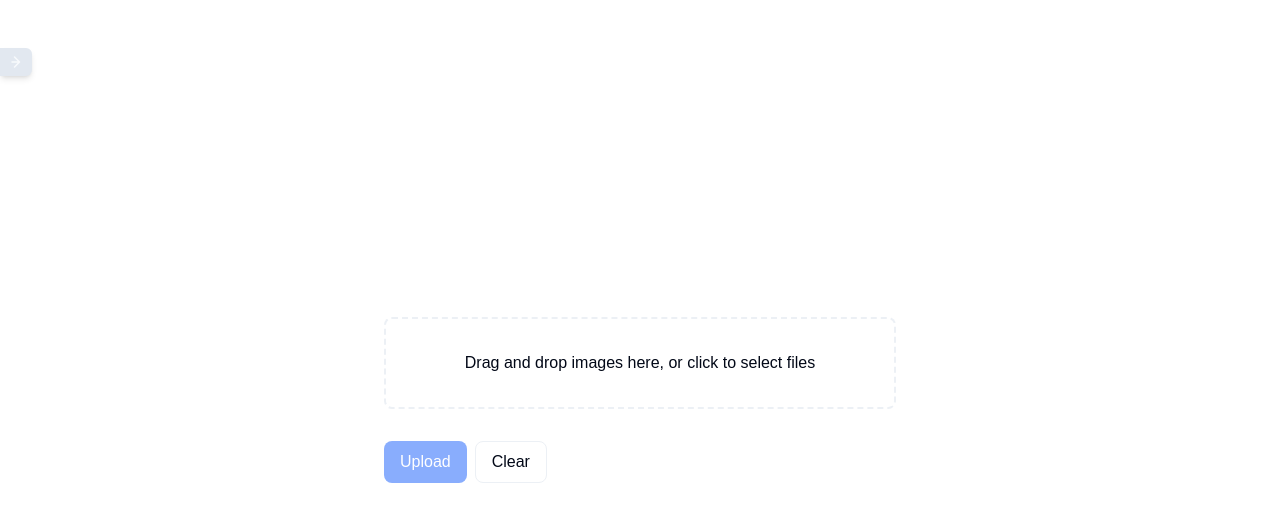
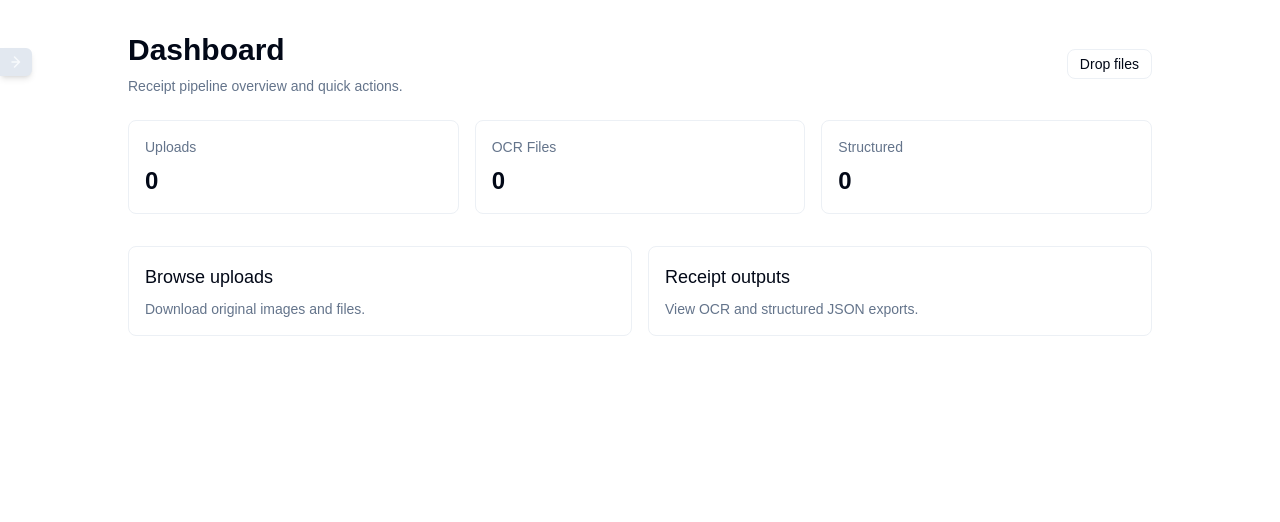
Before and after one commit to ilIger-518/Flowtics, a Next.js app: page / in a window 1280 px wide. Shown: the top 522 px of the page. Built offline with nearby package versions, Linux system fonts and the light colour scheme; a web font is replaced by a local one.

Commit message:
Refactor navigation structure and update README for new dashboard and drop page

```diff
--- /dev/null
+++ b/app/drop/page.tsx
@@ -0,0 +1,97 @@
+"use client";
+
+import { useCallback, useEffect, useState } from "react";
+import { useDropzone } from "react-dropzone";
+
+type FileWithPreview = File & { preview?: string };
+
+export default function DropPage() {
+  const [files, setFiles] = useState<FileWithPreview[]>([]);
+  const [uploading, setUploading] = useState(false);
+
+  const onDrop = useCallback((acceptedFiles: File[]) => {
+    const mapped = acceptedFiles.map((file) => {
+      const f = file as FileWithPreview;
+      f.preview = URL.createObjectURL(file);
+      return f;
+    });
+    setFiles((prev) => [...prev, ...mapped]);
+  }, []);
+
+  useEffect(() => {
+    return () => {
+      files.forEach((f) => f.preview && URL.revokeObjectURL(f.preview));
+    };
+  }, [files]);
+
+  const { getRootProps, getInputProps, isDragActive } = useDropzone({
+    onDrop,
+    accept: { "image/*": [] },
+    maxFiles: 10,
+  });
+
+  const handleUpload = async () => {
+    if (files.length === 0) return;
+    setUploading(true);
+    const form = new FormData();
+    files.forEach((f) => form.append("files", f));
+    try {
+      await fetch("/api/upload", { method: "POST", body: form });
+      setFiles([]);
+      alert("Upload complete");
+    } catch (err) {
+      console.error(err);
+      alert("Upload failed");
+    } finally {
+      setUploading(false);
+    }
+  };
+
+  return (
+    <div className="min-h-screen flex items-center justify-center p-8">
+      <div className="w-full max-w-lg">
+        <div
+          {...getRootProps()}
+          className="rounded-lg border-2 border-dashed border-border bg-card p-8 text-center"
+        >
+          <input {...getInputProps()} />
+          {isDragActive ? (
+            <p>Drop the images here...</p>
+          ) : (
+            <p>Drag and drop images here, or click to select files</p>
+          )}
++          <p className="mt-2 text-xs text-muted-foreground">
++            Up to 10 files per batch.
++          </p>
+        </div>
+
+        <div className="mt-4 grid grid-cols-4 gap-2">
+          {files.map((file, idx) => (
+            <div key={idx} className="h-24 w-24 overflow-hidden rounded bg-gray-100">
+              {file.preview ? (
+                // eslint-disable-next-line @next/next/no-img-element
+                <img src={file.preview} alt={file.name} className="h-full w-full object-cover" />
+              ) : null}
+            </div>
+          ))}
+        </div>
+
+        <div className="mt-4 flex gap-2">
+          <button
+            onClick={handleUpload}
+            disabled={uploading || files.length === 0}
+            className="rounded bg-primary px-4 py-2 text-white disabled:opacity-50"
+          >
+            {uploading ? "Uploading..." : "Upload"}
+          </button>
+          <button
+            onClick={() => setFiles([])}
+            className="rounded border border-border px-4 py-2"
+          >
+            Clear
+          </button>
+        </div>
+      </div>
+    </div>
+  );
+}
--- a/app/page.tsx
+++ b/app/page.tsx
@@ -1,91 +1,80 @@
-"use client";
+import { promises as fs } from "fs";
+import path from "path";
+import Link from "next/link";
 
-import { useCallback, useEffect, useState } from "react";
-import { useDropzone } from "react-dropzone";
+const uploadsDir = path.join(process.cwd(), "uploads");
+const receiptsDir = path.join(uploadsDir, "receipts");
+const structuredDir = path.join(receiptsDir, "structured");
 
-type FileWithPreview = File & { preview?: string };
+async function countFiles(dir: string) {
+  try {
+    const entries = await fs.readdir(dir, { withFileTypes: true });
+    return entries.filter((entry) => entry.isFile()).length;
+  } catch (err) {
+    if ((err as NodeJS.ErrnoException).code === "ENOENT") {
+      return 0;
+    }
+    throw err;
+  }
+}
 
-export default function Page() {
-  const [files, setFiles] = useState<FileWithPreview[]>([]);
-  const [uploading, setUploading] = useState(false);
-
-  const onDrop = useCallback((acceptedFiles: File[]) => {
-    const mapped = acceptedFiles.map((file) => {
-      const f = file as FileWithPreview;
-      f.preview = URL.createObjectURL(file);
-      return f;
-    });
-    setFiles((prev) => [...prev, ...mapped]);
-  }, []);
-
-  useEffect(() => {
-    return () => {
-      files.forEach((f) => f.preview && URL.revokeObjectURL(f.preview));
-    };
-  }, [files]);
-
-  const { getRootProps, getInputProps, isDragActive } = useDropzone({
-    onDrop,
-    accept: { "image/*": [] },
-  });
-
-  const handleUpload = async () => {
-    if (files.length === 0) return;
-    setUploading(true);
-    const form = new FormData();
-    files.forEach((f) => form.append("files", f));
-    try {
-      await fetch("/api/upload", { method: "POST", body: form });
-      // simple success feedback
-      setFiles([]);
-      alert("Upload complete");
-    } catch (err) {
-      console.error(err);
-      alert("Upload failed");
-    } finally {
-      setUploading(false);
-    }
-  };
+export default async function Page() {
+  const [uploadCount, ocrCount, structuredCount] = await Promise.all([
+    countFiles(uploadsDir),
+    countFiles(receiptsDir),
+    countFiles(structuredDir),
+  ]);
 
   return (
-    <div className="min-h-screen flex items-center justify-center p-8">
-      <div className="w-full max-w-lg">
-        <div
-          {...getRootProps()}
-          className="border-2 border-dashed p-8 rounded text-center cursor-pointer"
-        >
-          <input {...getInputProps()} />
-          {isDragActive ? (
-            <p>Drop the images here...</p>
-          ) : (
-            <p>Drag and drop images here, or click to select files</p>
-          )}
+    <div className="min-h-screen p-8">
+      <div className="mx-auto w-full max-w-5xl">
+        <div className="flex items-center justify-between">
+          <div>
+            <h1 className="text-3xl font-semibold">Dashboard</h1>
+            <p className="mt-2 text-sm text-muted-foreground">
+              Receipt pipeline overview and quick actions.
+            </p>
+          </div>
+          <Link className="rounded border px-3 py-1 text-sm" href="/drop">
+            Drop files
+          </Link>
         </div>
 
-        <div className="mt-4 grid grid-cols-4 gap-2">
-          {files.map((file, idx) => (
-            <div key={idx} className="h-24 w-24 overflow-hidden rounded bg-gray-100">
-              {file.preview ? (
-                // eslint-disable-next-line @next/next/no-img-element
-                <img src={file.preview} alt={file.name} className="h-full w-full object-cover" />
-              ) : null}
-            </div>
-          ))}
+        <div className="mt-6 grid gap-4 sm:grid-cols-2 lg:grid-cols-3">
+          <div className="rounded-lg border border-border bg-card p-4">
+            <p className="text-sm text-muted-foreground">Uploads</p>
+            <p className="mt-2 text-2xl font-semibold">{uploadCount}</p>
+          </div>
+          <div className="rounded-lg border border-border bg-card p-4">
+            <p className="text-sm text-muted-foreground">OCR Files</p>
+            <p className="mt-2 text-2xl font-semibold">{ocrCount}</p>
+          </div>
+          <div className="rounded-lg border border-border bg-card p-4">
+            <p className="text-sm text-muted-foreground">Structured</p>
+            <p className="mt-2 text-2xl font-semibold">{structuredCount}</p>
+          </div>
         </div>
 
-        <div className="mt-4 flex gap-2">
-          <button
-            onClick={handleUpload}
-            disabled={uploading || files.length === 0}
-            className="px-4 py-2 bg-blue-600 text-white rounded disabled:opacity-50"
+        <div className="mt-8 grid gap-4 sm:grid-cols-2">
+          <Link
+            href="/uploads"
+            className="rounded-lg border border-border bg-card p-4 transition hover:border-primary"
           >
-            {uploading ? "Uploading..." : "Upload"}
-          </button>
-          <button onClick={() => setFiles([])} className="px-4 py-2 border rounded">
-            Clear
-          </button>
+            <h2 className="text-lg font-medium">Browse uploads</h2>
+            <p className="mt-2 text-sm text-muted-foreground">
+              Download original images and files.
+            </p>
+          </Link>
+          <Link
+            href="/uploads/receipts"
+            className="rounded-lg border border-border bg-card p-4 transition hover:border-primary"
+          >
+            <h2 className="text-lg font-medium">Receipt outputs</h2>
+            <p className="mt-2 text-sm text-muted-foreground">
+              View OCR and structured JSON exports.
+            </p>
+          </Link>
         </div>
-
       </div>
     </div>
   );
--- a/config/site.ts
+++ b/config/site.ts
@@ -9,7 +9,8 @@ export const siteConfig = {
 };
 
 export const navigations: Navigation[] = [
-  { name: "Drop files", href: "/" },
+  { name: "Dashboard", href: "/" },
+  { name: "Drop files", href: "/drop" },
   { name: "Uploads", href: "/uploads" },
   { name: "Receipts", href: "/uploads/receipts" },
 ];
```
Also changed, not shown: 1 other file (tests, documents, lock files or other folders).
